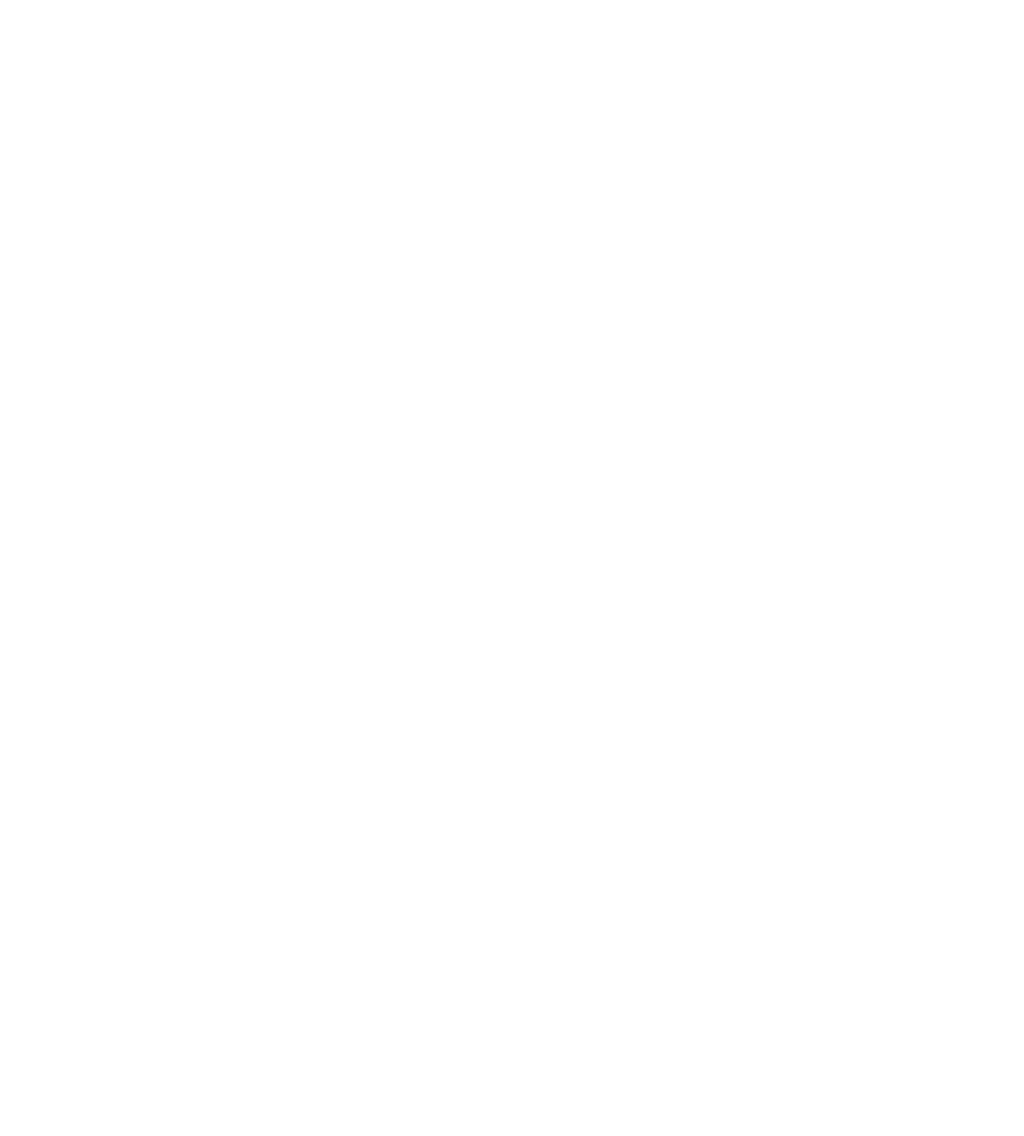
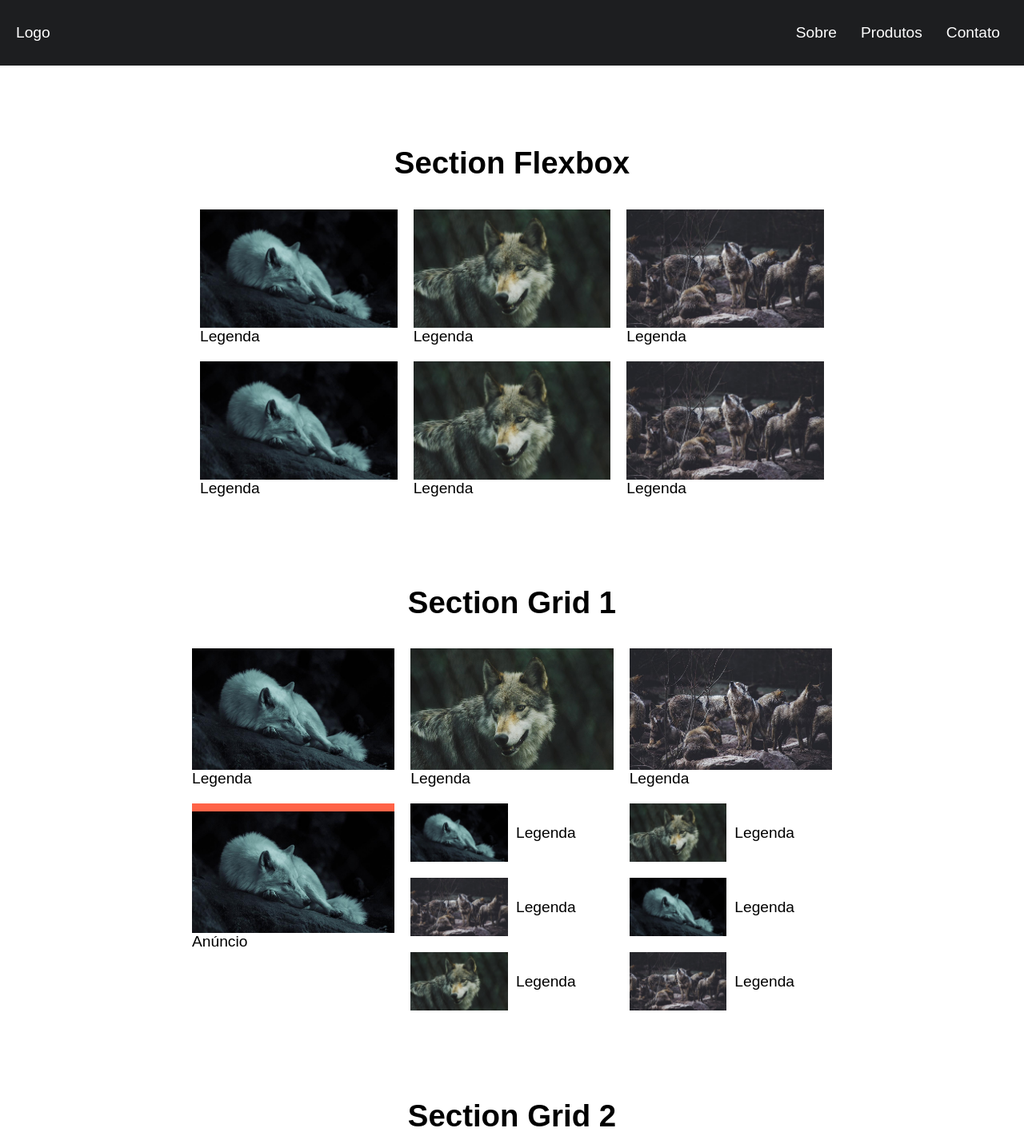
Before and after one commit to Jpnardes/grid-flexbox, a plain HTML site: page index.html in a window 1280 px wide. Shown: the top 1421 px of the page at 80% size. Before the commit the page ends 800 px from the top, so only its background shows below. Drawn offline with Linux system fonts and the light colour scheme.

Commit message:
aprendendo a fazer a flexbox e os grids

```diff
--- a/flexbox.css
+++ b/flexbox.css
@@ -0,0 +1,125 @@
+@charset 'UTF-8';
+body, ul, li, p {
+    margin: 0px;
+    padding: 0px;
+    list-style: none;
+    font-size: 1.2rem;
+    font-family: Arial, Helvetica, sans-serif;
+}
+body {
+    margin-bottom: 100px;
+}
+a{
+    text-decoration: none;
+    color: white;
+}
+h1 {
+    text-align: center;
+    margin-top: 100px;
+}
+img{
+    max-width: 100%;
+    max-height: 100%;
+    display: block;
+}
+.header {
+    background: #1d1e20;
+    display: flex;
+    flex-wrap: wrap;
+    justify-content: space-between;
+    align-items: center;
+    padding: 20px;
+}
+.menu{
+    display: flex;
+}
+.menu li{
+    margin-left: 10px;
+}
+.menu li a{
+    display: block;
+    padding: 10px;
+}
+
+
+/*---- CSS Flexbox ----*/
+
+.flex{
+    display: flex;
+    flex-wrap: wrap;
+    max-width: 800px;
+    margin: 0 auto;
+}
+.flex > div {
+    flex: 1 1 200px;
+    margin: 10px;
+}
+
+/*---- CSS Grid 1----*/
+
+.grid1 {
+    display: grid;
+    grid-template-columns: repeat(3, 1fr);
+    max-width: 800px;
+    padding: 10px;
+    margin: 0 auto;
+    grid-gap: 20px;
+}
+
+.grid1 > div:nth-child(n + 4) {
+
+    display: grid;
+    grid-template-columns: 1fr 1fr;
+    grid-gap: 10px;
+    align-items: center;
+}
+.grid1 > div.anuncio{
+    grid-column: 1;
+    grid-row: 2 / 5;
+    display: block;
+    border-top: 10px solid tomato ;
+}
+
+@media (max-width: 600px) {
+    .grid1 {
+        grid-template-columns: repeat(2, 1fr);
+    }
+    .grid1 > div:nth-child(n + 4) {
+        display: block;
+    }
+    .grid1 > div.anuncio{
+        grid-column: auto;
+        grid-row: auto;
+        order: -1;
+    }
+}
+
+/*---- CSS Grid2 ----*/
+
+ .grid2{
+    display: grid;
+    grid-template-columns: 1fr 200px;
+    grid-gap: 20px;
+    max-width: 800px;
+    padding: 10px;
+    margin: 0 auto;
+ }
+ .sidebar > div {
+    margin-bottom: 10px;
+ }
+
+ @media (max-width: 600px){
+    .grid2{
+        grid-template-columns: 1fr;
+    }
+    .sidebar{
+        display: flex;
+        overflow: scroll;
+    }
+    .sidebar > div {
+        flex: 1 0 200px;
+        margin: 0 10px;
+    }
+ }
+
+ /*---- CSS Grid 3 ----*/
--- a/index.html
+++ b/index.html
@@ -4,10 +4,167 @@
     <meta charset="UTF-8">
     <meta http-equiv="X-UA-Compatible" content="IE=edge">
     <meta name="viewport" content="width=device-width, initial-scale=1.0">
-    <title>Flexbox</title>
+
     <link rel="stylesheet" href="flexbox.css">
+
+    <title>CSS Grid e Flexbox</title>
+
 </head>
 <body>
+    <header class="header">
+        <a href="/">Logo</a>
+        <nav>
+            <ul class="menu">
+                <li><a href="/">Sobre</a></li>
+                <li><a href="/">Produtos</a></li>
+                <li><a href="/">Contato</a></li>
+            </ul>
+        </nav>
+    </header>
+
+    <h1>Section Flexbox</h1>
+
+    <section class="flex">
+        <div>
+            <img src="wolf/lobo1.jpg">
+            <p>Legenda</p>
+        </div>
+        <div>
+            <img src="wolf/lobo2.jpg">
+            <p>Legenda</p>
+        </div>
+        <div>
+            <img src="wolf/lobo3.jpg">
+            <p>Legenda</p>
+        </div>
+        <div>
+            <img src="wolf/lobo1.jpg">
+            <p>Legenda</p>
+        </div>
+        <div>
+            <img src="wolf/lobo2.jpg">
+            <p>Legenda</p>
+        </div>
+        <div>
+            <img src="wolf/lobo3.jpg">
+            <p>Legenda</p>
+        </div>
+
+    </section>
+
+    <!---------------------------------------------------------------->
+
+    <h1>Section Grid 1</h1>
+
+    <section class="grid1">
+        <div>
+            <img src="wolf/lobo1.jpg">
+            <p>Legenda</p>
+        </div>
+        <div>
+            <img src="wolf/lobo2.jpg">
+            <p>Legenda</p>
+        </div>
+        <div>
+            <img src="wolf/lobo3.jpg">
+            <p>Legenda</p>
+        </div>
+        <div>
+            <img src="wolf/lobo1.jpg">
+            <p>Legenda</p>
+        </div>
+        <div>
+            <img src="wolf/lobo2.jpg">
+            <p>Legenda</p>
+        </div>
+        <div>
+            <img src="wolf/lobo3.jpg">
+            <p>Legenda</p>
+        </div>
+        <div>
+            <img src="wolf/lobo1.jpg">
+            <p>Legenda</p>
+        </div>
+        <div>
+            <img src="wolf/lobo2.jpg">
+            <p>Legenda</p>
+        </div>
+        <div>
+            <img src="wolf/lobo3.jpg">
+            <p>Legenda</p>
+        </div>
+        <div class="anuncio">
+            <img src="wolf/lobo1.jpg">
+            <p>Anúncio</p>
+        </div>
+
+    </section>
+
+    <h1>Section Grid 2</h1>
+
+    <section class="grid2">
+        <div class="video">
+
+            <img src="wolf/lobo1.jpg">
+
+            <h2>Como criar sites.</h2>
+
+        </div>
+
+        <div class="sidebar">
+
+            <div>
+                <img src="wolf/lobo2.jpg">
+
+                <p>Legenda</p>
+
+            </div>
+
+            <div>
+                <img src="wolf/lobo3.jpg">
+
+                <p>Legenda</p>
+
+            </div>
+
+            <div>
+                <img src="wolf/lobo1.jpg">
+
+                <p>Legenda</p>
+
+            </div>
+
+            <div>
+                <img src="wolf/lobo3.jpg">
+
+                <p>Legenda</p>
+
+            </div>
+        </div>
+    </section>
+
+    <h1>Section Grid 3</h1>
+
+    <section class="grid3">
+
+        <div>
+
+            <img src="wolf/lobo4.jpg">
+            <p>Legenda</p>
+        </div>
+
+        <div>
+            <img src="wolf/lobo1.jpg">
+            <p>Legenda</p>
+        </div>
+
+        <div>
+            <img src="wolf/lobo2.jpg">
+            <p>Legenda</p>
+        </div>
+
+    </section>
+
 
 </body>
 </html>
```
Also changed, not shown: wolf/lobo1.jpg (added), wolf/lobo2.jpg (added), wolf/lobo3.jpg (added), wolf/lobo4.jpg (added).
